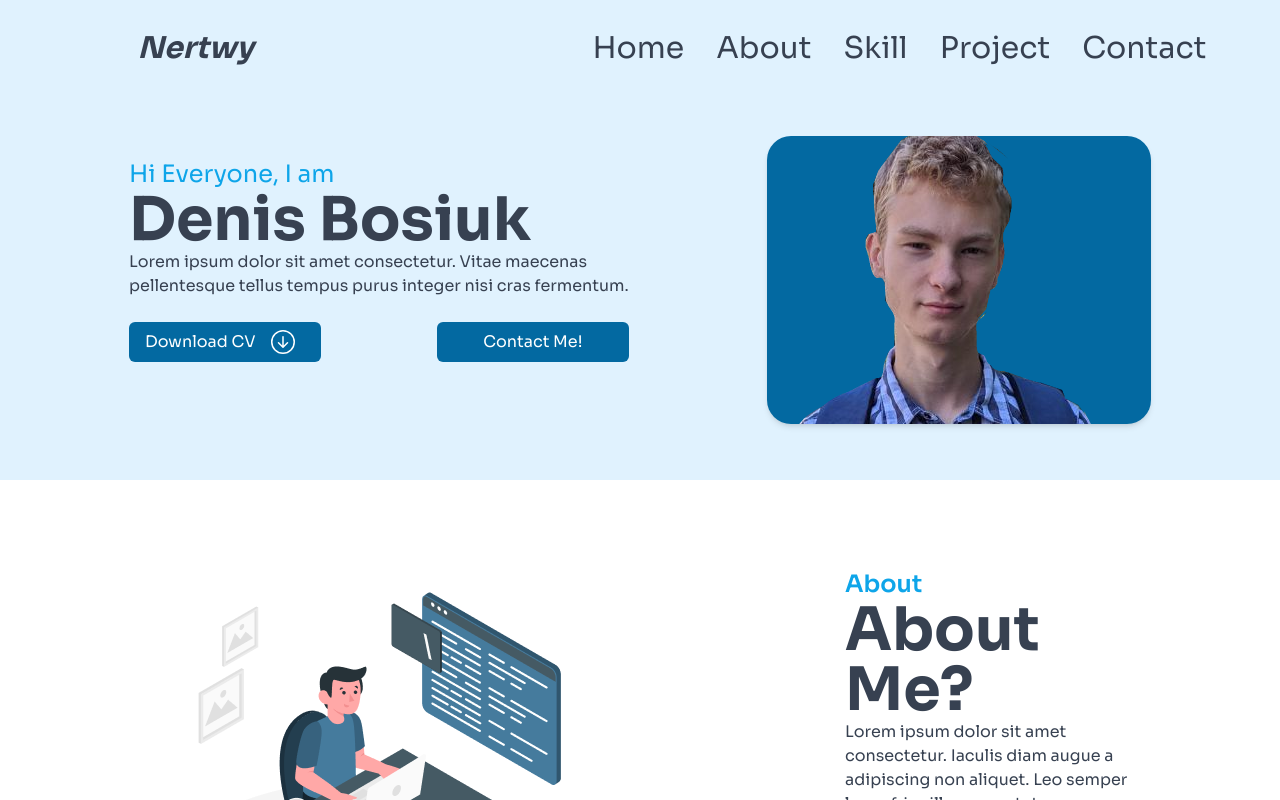
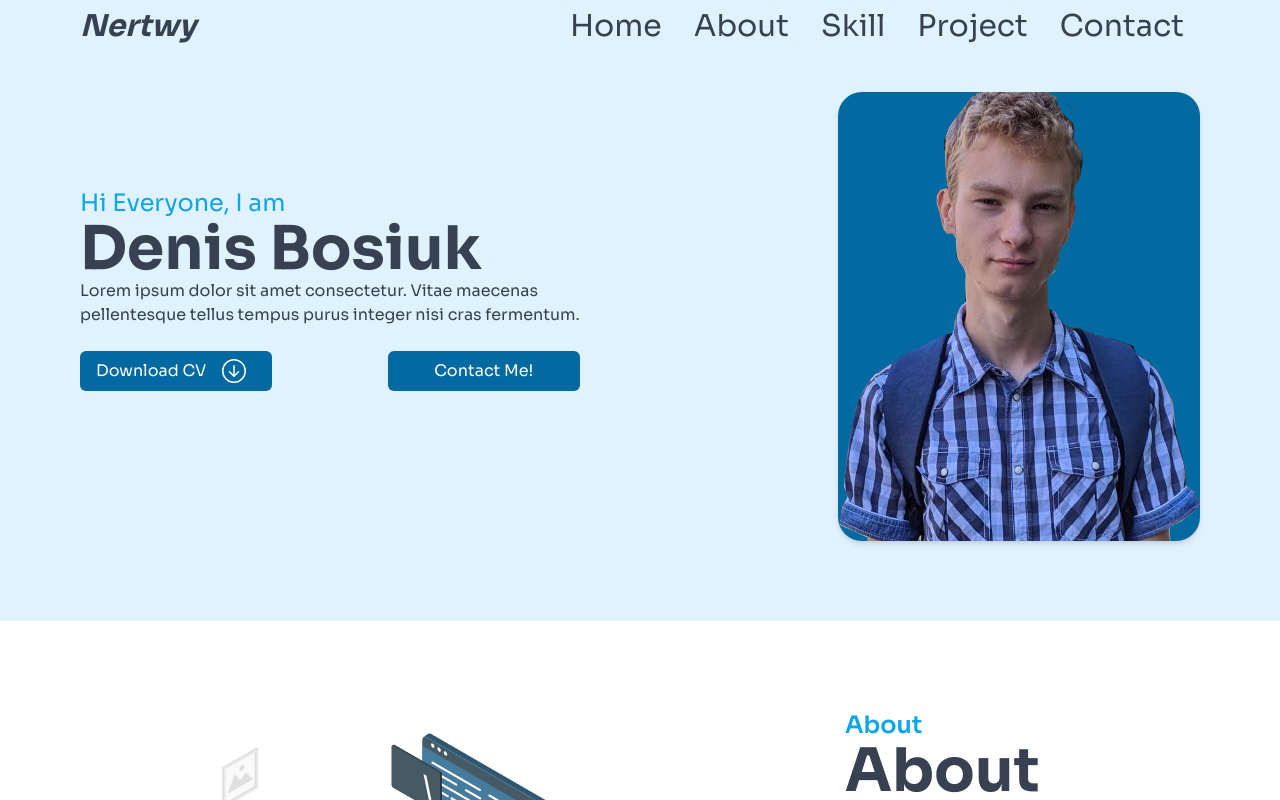
Before and after one commit to Nertwy/Portfolio, a React (Vite) app: page / in a window 1280 px wide. Shown: the top 800 px of the page. Built offline with nearby package versions, Linux system fonts and the light colour scheme.

Commit message:
Mobile support PWA steps

```diff
--- a/src/NavBar.tsx
+++ b/src/NavBar.tsx
@@ -1,10 +1,35 @@
+import { useState } from "react";
+
 const NavBar = () => {
+  const [isMenuOpen, setMenuOpen] = useState(false);
+
+  const handleMenuToggle = () => {
+    setMenuOpen(!isMenuOpen);
+  };
+
   return (
-    <nav className="h-24 flex flex-col md:flex-row items-center justify-around bg-sky-100 text-gray-700 ">
-      <a className="text-3xl font-bold mb-4 pl-20 md:mb-0 md:mr-52 font-sora italic text-gray-700">
+    <nav className="h-24 md:h-auto flex flex-col xl:pl-20 md:flex-row items-center justify-between bg-sky-100 text-gray-700 md:pl-0 xl:pr-20">
+      <a className="text-3xl font-bold mb-4  md:mb-0 font-sora  italic text-gray-700 ">
         Nertwy
       </a>
-      <ul className="flex items-center font-sora ">
+      <input
+        type="checkbox"
+        id="menu-toggle"
+        className="hidden md:hidden"
+        checked={isMenuOpen}
+        onChange={handleMenuToggle}
+      />
+      <label
+        htmlFor="menu-toggle"
+        className="md:hidden text-3xl cursor-pointer absolute right-2 top-2"
+      >
+        &#9776;
+      </label>
+      <ul
+        className={`flex items-center font-sora md:flex ${
+          isMenuOpen ? "block" : "hidden"
+        }`}
+      >
         <li className="px-4 py-2 mb-4 md:mb-0 md:mr-13">
           <a className="text-3xl hover:text-black" href="#">
             Home
--- a/src/PhotoPage.tsx
+++ b/src/PhotoPage.tsx
@@ -1,10 +1,10 @@
 import Image1 from "./assets/no_hands_V2.png";
 import pdf from "./assets/Denis_Bosiuk_CV.pdf";
+// md:items-center md:justify-between
 const PhotoPage = () => {
   return (
-    <section className="bg-sky-100 h-96 pb-20 pl-20 pr-20 font-sora">
-      <div className="flex items-center justify-around">
-        <div className="flex-col items-center text-gray-700">
+    <section className="bg-sky-100 h-auto font-sora pb-20 xl:pl-20 xl:pr-20 md:flex items-center justify-between">
+      <div className="flex flex-col items-start text-gray-700">
         <span className="text-sky-500 text-2xl">Hi Everyone, I am</span>
         <h1 className="text-6xl font-bold">Denis Bosiuk</h1>
         <div className="flex flex-col">
@@ -13,9 +13,9 @@ const PhotoPage = () => {
             pellentesque tellus tempus purus integer nisi cras fermentum.
           </span>
         </div>
-          <div className="flex justify-between">
+        <div className="flex w-full justify-between pb-4">
           <a href={pdf} download target="_blank" rel="noreferrer">
-              <button className="inline-flex items-center bg-sky-700 text-white py-2 px-4 rounded-md w-48 text-center hover:bg-sky-900">
+            <button className="inline-flex items-center bg-sky-700 text-white py-2 px-4 rounded-md w-48 text-center hover:bg-sky-900 mr-2">
               <span className="pr-4">Download CV</span>
               <svg
                 viewBox="0 0 16 16"
@@ -44,11 +44,12 @@ const PhotoPage = () => {
           </button>
         </div>
       </div>
-        <div className="pl-10 float-right items-center pt-10">
-          <div className="bg-sky-700 w-96 h-72 rounded-3xl shadow-md overflow-hidden">
-            <img src={Image1} className="h-fit w-fit" />
-          </div>
-        </div>
+      <div className="flex xl:mt-10 align-middle bg-sky-700 md:rounded-3xl shadow-md overflow-hidden rounded-full items-center justify-center mt-5">
+        <img
+          src={Image1}
+          className="h-fit w-auto"
+          alt="Profile"
+        />
       </div>
     </section>
   );
```
Lines whose indentation alone changed are shown as unchanged.
